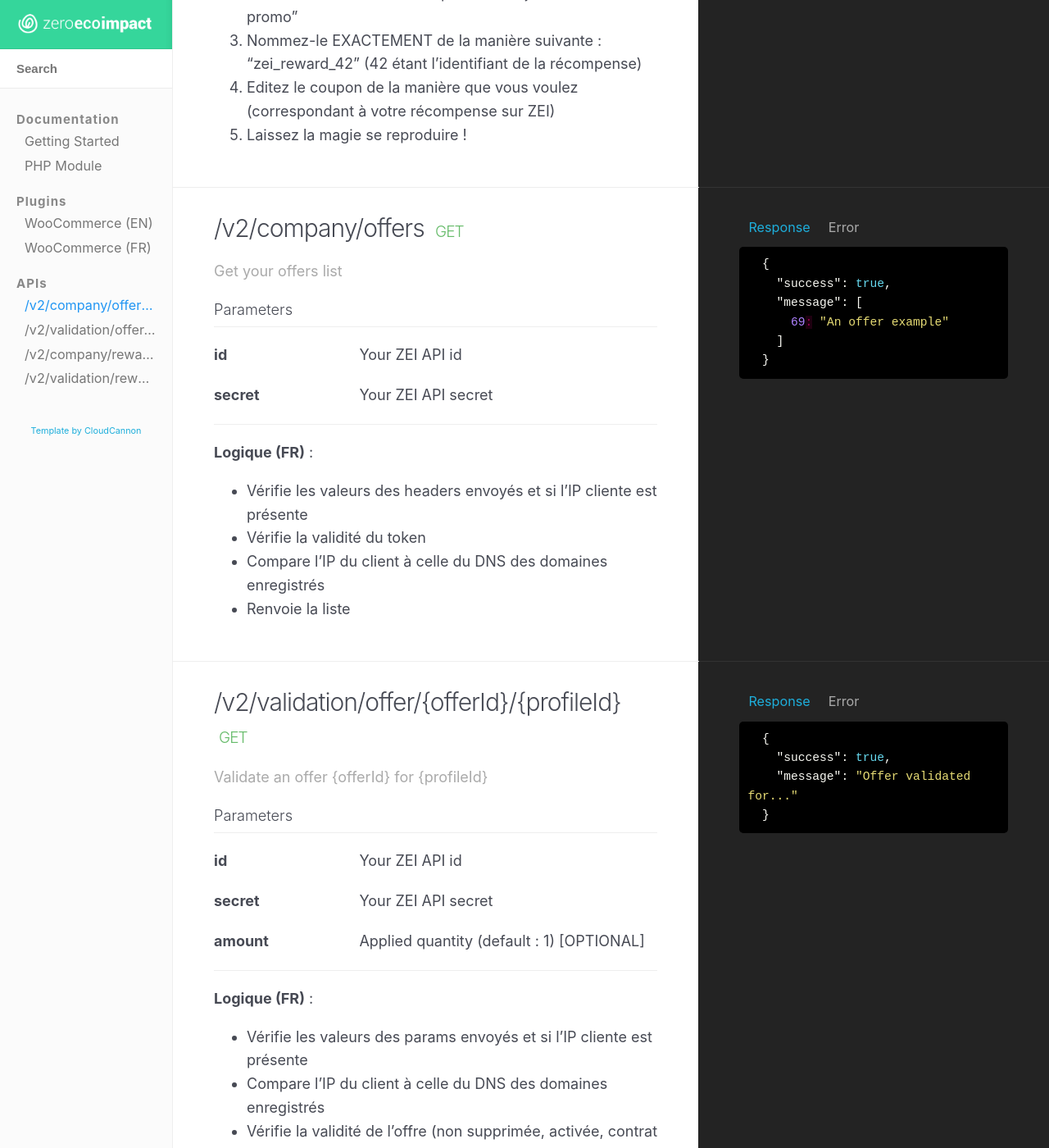
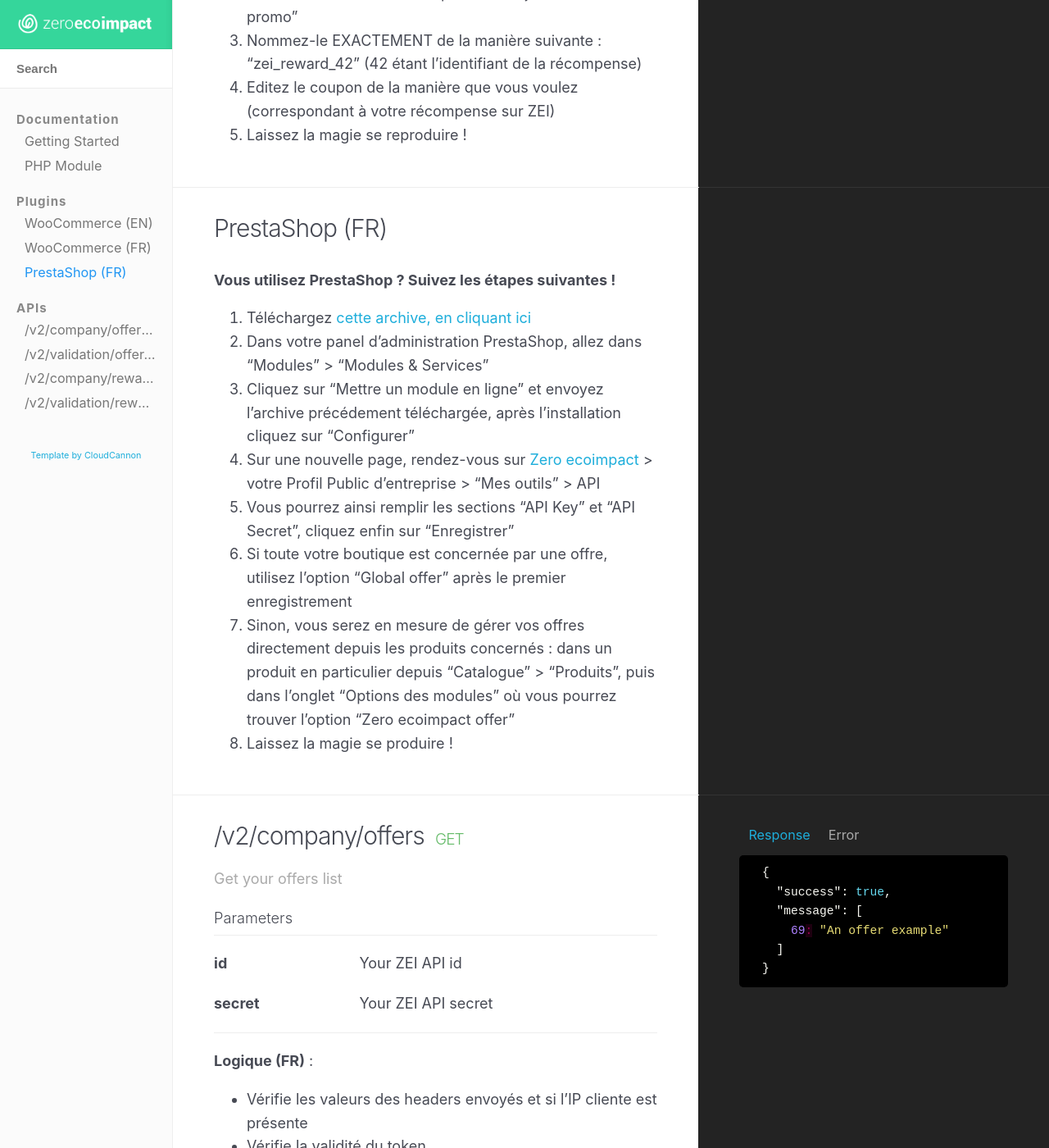
Before and after one commit to zei-world/api-woocommerce, a Jekyll site: the page built from docs/index.html, in a window 1280 px wide and 1400 px high, scrolled down 5064 px. Shown: the whole window at 82% size. Built offline with Jekyll 4.4.1, drawn with Linux system fonts in a browser that asks for light colours; nearby versions of some CDN libraries; some of the changed text lies outside the part shown.

Commit message:
Mise à jour de la documentation pour PS

```diff
--- /dev/null
+++ b/docs/_plugins/PrestaShop_fr.md
@@ -0,0 +1,19 @@
+---
+title: PrestaShop (FR)
+position: 3
+---
+
+**Vous utilisez PrestaShop ? Suivez les étapes suivantes !**
+
+1. Téléchargez [cette archive, en cliquant ici](https://github.com/zeroecoimpact/API/raw/master/PrestaShop/zei-prestashop_latest.zip)
+2. Dans votre panel d'administration PrestaShop, allez dans "Modules" > "Modules & Services"
+3. Cliquez sur "Mettre un module en ligne" et envoyez l'archive précédement téléchargée, après l'installation cliquez
+    sur "Configurer"
+4. Sur une nouvelle page, rendez-vous sur [Zero ecoimpact](https://zero-ecoimpact.org){:target="_blank"} > votre Profil
+    Public d'entreprise > "Mes outils" > API
+5. Vous pourrez ainsi remplir les sections "API Key" et "API Secret", cliquez enfin sur "Enregistrer"
+6. Si toute votre boutique est concernée par une offre, utilisez l'option "Global offer" après le premier enregistrement
+7. Sinon, vous serez en mesure de gérer vos offres directement depuis les produits concernés : dans un produit
+    en particulier depuis "Catalogue" > "Produits", puis dans l'onglet "Options des modules" où vous pourrez
+    trouver l'option "Zero ecoimpact offer"
+8. Laissez la magie se produire !
--- a/docs/_plugins/WooCommerce_fr.md
+++ b/docs/_plugins/WooCommerce_fr.md
@@ -11,7 +11,7 @@ position: 2
   WordPress : "Extensions" > "Ajouter" > "Mettre une extension en ligne"
   * Ou envoyez le dossier "zei-wc" ([depuis le repository](https://github.com/zeroecoimpact/API/tree/master/WooCommerce){:target="_blank"}) dans le dossier "/wp-content/plugins/" de votre installation WordPress (par FTP par exemple)
 2. Allez dans [Zero ecoimpact](https://zero-ecoimpact.org){:target="_blank"} > votre Profil Public d'entreprise > "Mes outils" > API
-3. ensuite, dans votre panel d'administration WordPress, allez dans "WooCommerce" > "Réglages" > "Intégration" et remplissez avec vos identifiants API ZEI (clé API et API secret)
+3. Ensuite, dans votre panel d'administration WordPress, allez dans "WooCommerce" > "Réglages" > "Intégration" et remplissez avec vos identifiants API ZEI (clé API et API secret)
 4. A partir de là vous serez en mesure de gérer vos offres directement depuis les produits concernés : dans un produit en particulier depuis "Produits", dans l'onglet "Général", vous trouverez l'option "Zero ecoimpact offer" ce qui vous permettra de lier ce produit à une offre spécifique correspondante sur ZEI
 5. Pour vos récompenses, référez-vous à la section suivante
 6. Laissez la magie se produire !
```
Also changed, not shown: docs/_documentation/getting_started.md (+1 -1 lines).
